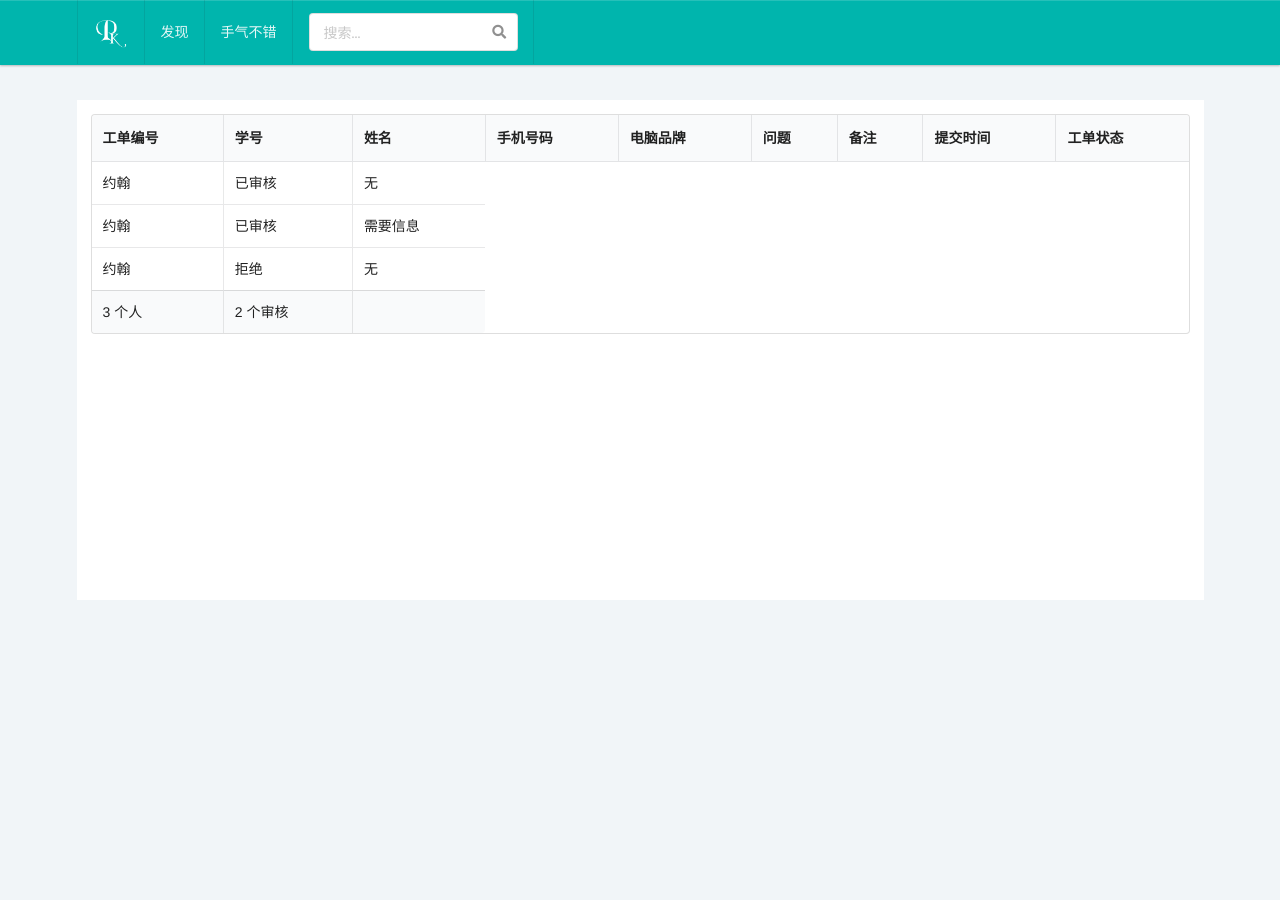
After one commit to Halo1236/ERepair, a Flask app: page /admin/test in a window 1280 px wide. The commit adds this page. Run offline with Flask 2, Linux system fonts and the light colour scheme; some libraries are stand-ins or nearby versions.

Commit message:
管理员index页面

```diff
--- a/main/routes.py
+++ b/main/routes.py
@@ -5,18 +5,41 @@ from flask import render_template, request, abort, jsonify, session, redirect, u
 
 from main.models import *
 
-@app.route('/admin', methods=['GET','POST'])
+
+@app.route('/admin/test')
+def test():
+    return render_template('admin_index.html')
+
+
+@app.route('/admin', methods=['GET', 'POST'])
 def admin_login():
     if request.method == 'POST':
-        admin_id = request.form.get('admin_id')
-        admin_name = request.form.get('admin_name')
-        print(admin_id,admin_name)
-        return jsonify({'errmsg':'ok'})
-    return render_template('admin.html')
+        admin_name = request.form.get('admin_name', '')
+        admin_passwd = request.form.get('admin_passwd', '')
+        session['admin_name'] = admin_name
+        session['admin_passwd'] = admin_passwd
+        if is_admin_exists(admin_name, admin_passwd):
+            return jsonify({'errmsg': 'ok'})
+        else:
+            return jsonify({'errmsg': 'error'})
+    else:
+        return render_template('admin.html')
 
-@app.route('/admin/index', methods=['GET','POST'])
+
+@app.route('/admin/index', methods=['GET', 'POST'])
 def admin_index():
-    return 'ok'
+    admin_name = session.get('admin_name')
+    admin_passwd = session.get('admin_passwd')
+    if request.method == 'GET':
+        print(admin_name, admin_passwd)
+        if admin_name and admin_passwd:
+            return render_template('admin_index.html')
+        else:
+            session.pop('admin_name', None)
+            session.pop('admin_passwd', None)
+            return redirect(url_for('admin_login'))
+
+
 
 @app.route('/', methods=['GET', 'POST'])
 def log_in():
@@ -46,25 +69,31 @@ def check_login():
         if is_user_exists(stu_id, stu_name):
             return render_template('index.html', page_title=u'填写维修工单')
         else:
-            session.pop('userid', None)
-            session.pop('username', None)
             abort(404)
     else:
-        return redirect(url_for('.log_out'))
+        return redirect(url_for('log_out'))
 
 
 @app.route('/index/result', methods=['POST'])
 def index():
     if request.method == 'POST':
         stu_id = session.get('userid')
+        stu_name = session.get('username')
         tel_number = request.form.get('tel_number', '')
         brand = request.form.get('brand', '')
         problem = request.form.get('problem', '')
         scheduled = request.form.get('scheduled', '')
         remark = request.form.get('remark', '')
         print(tel_number, brand, problem, scheduled, remark)
-        if stu_id and tel_number and brand and problem and scheduled and remark:
-            set_wo_info(stu_id, tel_number, brand, problem, scheduled, remark)
+        if stu_id and stu_name and tel_number and brand and problem and scheduled and remark:
+            set_wo_info(
+                stu_id,
+                stu_name,
+                tel_number,
+                brand,
+                problem,
+                scheduled,
+                remark)
             errmsg = 'ok'
         else:
             errmsg = '数据存储发生错误'
@@ -85,17 +114,21 @@ def history():
         stu_name = session.get('username')
         if stu_id and stu_name:
             content = get_wo_all(stu_id)
-            return render_template('history.html', page_title='历史工单',
-                                   page_info=stu_name + ',同学你好!',
-                                   content=content)
+            return render_template(
+                'history.html',
+                page_title='历史工单',
+                page_info=stu_name +
+                ',同学你好!<a class="wo_btn" href="{{ url_for(\'logout\') }}">点击我退出</a>',
+                content=content)
         else:
-            return redirect(url_for('.log_out'))
+            return redirect(url_for('log_out'))
+
 
 @app.route('/logout', methods=['GET'])
 def logout():
     session.pop('userid', None)
     session.pop('username', None)
-    return redirect(url_for('.log_in'))
+    return redirect(url_for('log_in'))
 
 
 @app.errorhandler(404)
--- a/main/templates/admin.html
+++ b/main/templates/admin.html
@@ -21,13 +21,13 @@
             <div class="ui stacked segment">
                 <div class="field">
                     <div class="ui left icon input">
-                        <input type="tel" id="admin_id" placeholder="请输入管理员编号">
+                        <input type="text" id="admin_name" placeholder="请输入管理员姓名">
                         <i class="user icon"></i>
                     </div>
                 </div>
                 <div class="field">
                     <div class="ui left icon input">
-                        <input type="text" id="admin_name" placeholder="请输入管理员姓名">
+                        <input type="password" id="admin_passwd" placeholder="请输入管理员密码">
                         <i class="lock icon"></i>
                     </div>
                 </div>
@@ -37,6 +37,7 @@
     </div>
 </div>
 <script src="//cdn.bootcss.com/jquery/1.11.0/jquery.min.js"></script>
+<script src="//cdn.bootcss.com/semantic-ui/2.2.9/semantic.min.js"></script>
 <script src="{{ url_for('static', filename='js/admin_login.js') }}"></script>
 </body>
 </html>
--- /dev/null
+++ b/main/templates/admin_index.html
@@ -0,0 +1,86 @@
+<!DOCTYPE html>
+<html lang="zh_CN">
+<head>
+    <meta charset="UTF-8">
+    <meta name="viewport" content="width=device-width,initial-scale=1,user-scalable=0">
+    <title>青创空间</title>
+    <link href="//cdn.bootcss.com/semantic-ui/2.2.9/semantic.min.css" rel="stylesheet">
+    <link rel="stylesheet" href="{{ url_for('static', filename='style/style.css') }}"/>
+</head>
+<body>
+<div class="ui teal top pointing fixed inverted menu" id="header">
+    <div class="ui container">
+        <a class="header item" href="/">
+            <img src="{{ url_for('static', filename='images/logo3.png') }}" alt="">
+        </a>
+        <a class="item" href="">发现</a>
+        <a class="item" href="">手气不错</a>
+        <div class="item">
+            <form action="" method="get">
+                <div class="ui search">
+                    <div class="ui icon input">
+                        <i class="search icon"></i>
+                        <input type="text" placeholder="搜索..." name="q" autocomplete="off">
+                    </div>
+                </div>
+            </form>
+        </div>
+        {#        <div class="right menu">#}
+        {#            {% if current_user.is_authenticated %}#}
+        {#                <a href="{{ url_for('main.create_entry') }}" class="item ui button">创建条目</a>#}
+        {#                <a class="item" href="{{ url_for('users.profile' ) }}" id="profile">#}
+        {#                    {{ current_user.username }}#}
+        {#                </a>#}
+        {#                <a class="item" href="{{ url_for('users.logout') }}" id="logout">登出</a>#}
+        {#            {% else %}#}
+        {#                <a class="item" href="{{ url_for('users.register') }}" id="login">登录</a>#}
+        {#                <a class="item" href="#" id="what">什么是pkyx?</a>#}
+        {#            {% endif %}#}
+        {#        </div>#}
+    </div>
+</div>
+<div class="ui container" id="container">
+    <table class="ui celled  table">
+        <thead>
+        <tr>
+            <th>工单编号</th>
+            <th>学号</th>
+            <th>姓名</th>
+            <th>手机号码</th>
+            <th>电脑品牌</th>
+            <th>问题</th>
+            <th>备注</th>
+            <th>提交时间</th>
+            <th>工单状态</th>
+        </tr>
+        </thead>
+        <tbody>
+        <tr>
+            <td>约翰</td>
+            <td>已审核</td>
+            <td>无</td>
+        </tr>
+        <tr>
+            <td>约翰</td>
+            <td>已审核</td>
+            <td>需要信息</td>
+        </tr>
+        <tr>
+            <td>约翰</td>
+            <td>拒绝</td>
+            <td>无</td>
+        </tr>
+        </tbody>
+        <tfoot>
+        <tr>
+            <th>3 个人</th>
+            <th>2 个审核</th>
+            <th></th>
+        </tr>
+        </tfoot>
+    </table>
+</div>
+<script src="//cdn.bootcss.com/jquery/1.11.0/jquery.min.js"></script>
+<script src="//cdn.bootcss.com/semantic-ui/2.2.9/semantic.min.js"></script>
+</body>
+</html>
--- a/main/templates/index.html
+++ b/main/templates/index.html
@@ -16,7 +16,7 @@
 <div class="hd">
     <h1 class="page_title">{{ page_title }}</h1>
     <p class="page_desc">
-        <a class="wo_btn" href="{{ 'main.history' }}">点击我查看历史工单</a>
+        <a class="wo_btn" href="{{ url_for('history') }}">点击我查看历史工单</a>
     </p>
 </div>
 <div class="weui-cells__title">填写信息</div>
```
Also changed, not shown: main/models/__init__.py (+15 -7 lines), main/models/wo.py (+13 -1 lines), main/static/js/admin_login.js (+4 -4 lines), main/templates/history.html (+9 -13 lines), main/templates/succeed.html (+2 -6 lines), main/static/images/bg.jpg (added), main/static/images/logo.png (added), main/static/images/logo2.png (added), main/static/images/logo3.png (added), main/static/images/user.png (added), 1 other file.
